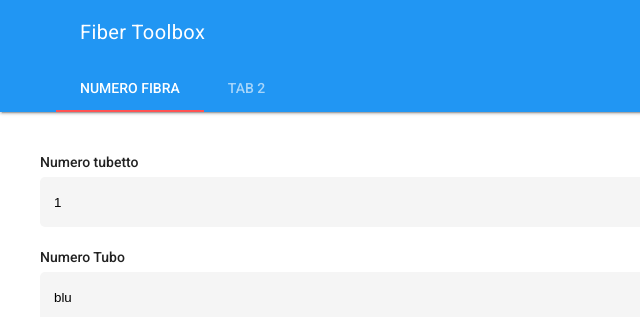
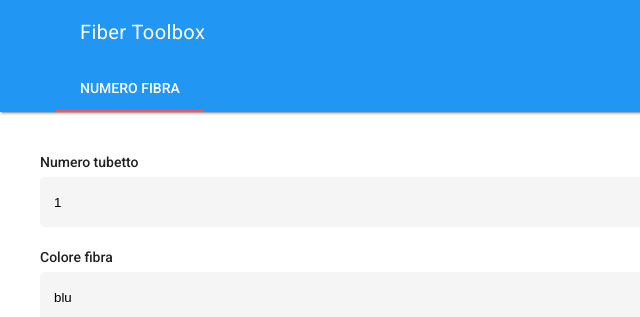
Before and after one commit to boerne00/fiber-toolbox, a website: page index.html in a window 1280 px wide. Shown: the top 317 px of the page, 0-640 px from the left. Drawn offline with nearby package versions, Linux system fonts and the light colour scheme.

Commit message:
Fiber color

```diff
--- a/index.html
+++ b/index.html
@@ -76,7 +76,7 @@
 		    <!-- Tabs -->
 		    <div class="mdl-layout__tab-bar mdl-js-ripple-effect">
 		      <a href="#tab-fiber-number" class="mdl-layout__tab is-active">Numero fibra</a>
-		      <a href="#scroll-tab-2" class="mdl-layout__tab">Tab 2</a>
+		      <!--<a href="#scroll-tab-2" class="mdl-layout__tab">Tab 2</a>-->
 		    </div>
 		  </header>
 
@@ -103,7 +103,7 @@
 
 
 						<div class="">
-						  <label class="" for="fiberColor">Numero Tubo</label>
+						  <label class="" for="fiberColor">Colore fibra</label>
 						  <select class="" id="fiberColor">
 						    <option value="1">blu</option>
 						    <option value="2">arancio</option>
```
